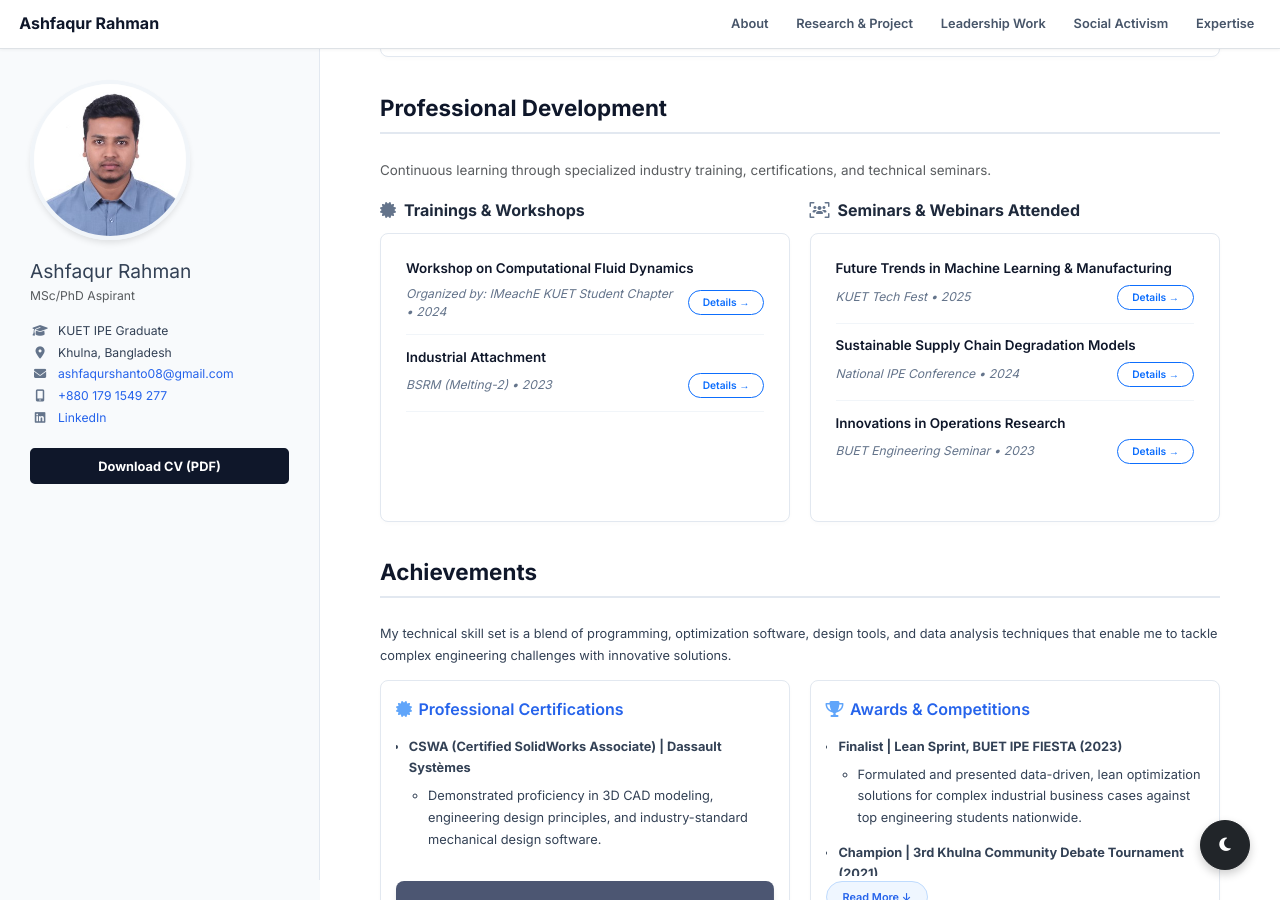
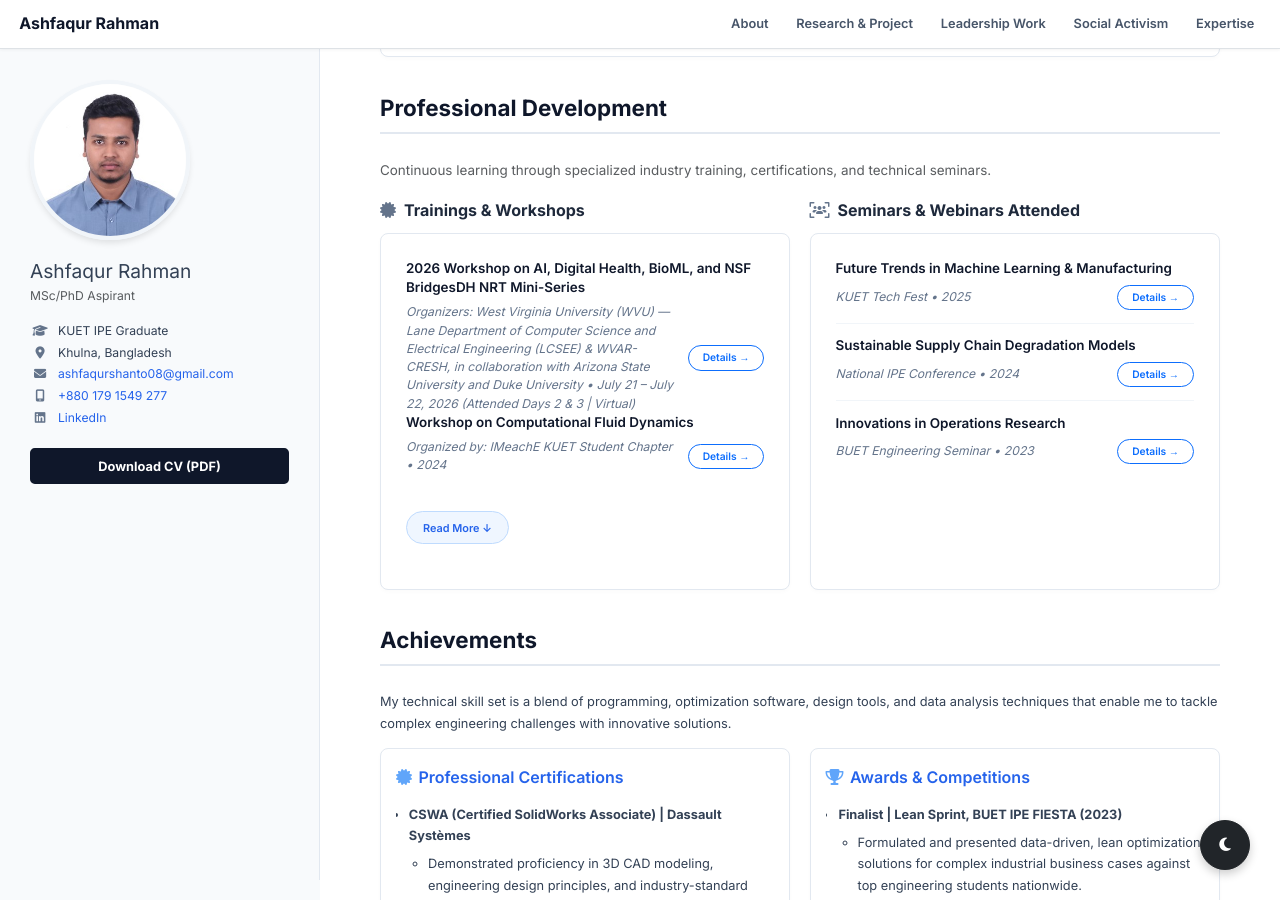
Before and after one commit to AshfaqurRahman99/AshfaqurRahman99.github.io, a Jekyll site: the page index.html, which Jekyll copies as it is, in a window 1280 px wide and 900 px high, scrolled down 2076 px. Built offline with Jekyll 4.4.1, drawn with Linux system fonts in a browser that asks for light colours; a style sheet for code colours, icons or effects is not loaded.

Commit message:
Update index.html

```diff
--- a/index.html
+++ b/index.html
@@ -926,7 +926,7 @@
                                     <div class="list-collapse w-100">
                                         <ul class="list-unstyled mb-0">
 
-                                           <!-- Training 3 (Change mb-0 to mb-3 and add border if you add more items later!) -->
+                                           <!-- Training 4 (Change mb-0 to mb-3 and add border if you add more items later!) -->
                                             <!-- <li class="mb-0">
                                                 <div
                                                     style="font-weight: 600; color: #0f172a; font-size: 1.05rem; line-height: 1.4;">
@@ -936,12 +936,30 @@
                                                     <div
                                                         style="font-size: 0.95rem; color: #64748b; font-style: italic; line-height: 1.5;">
                                                         Quality Control Academy &bull; 2023</div>
+                                                    <a href="development.html#training-4"
+                                                        class="btn btn-outline-primary btn-sm flex-shrink-0"
+                                                        style="font-size: 0.8rem; padding: 4px 14px; font-weight: 600; border-radius: 50px; white-space: nowrap;">Details
+                                                        &rarr;</a>
+                                                </div>
+                                            </li> -->
+
+                                            <!-- Training 3 (Change mb-0 to mb-3 and add border if you add more items later!) -->
+                                            <li class="mb-0">
+                                                <div
+                                                    style="font-weight: 600; color: #0f172a; font-size: 1.05rem; line-height: 1.4;">
+                                                    2026 Workshop on AI, Digital Health, BioML, and NSF BridgesDH NRT Mini-Series</div>
+                                                <div
+                                                    class="d-flex justify-content-between align-items-center mt-2 gap-3">
+                                                    <div
+                                                        style="font-size: 0.95rem; color: #64748b; font-style: italic; line-height: 1.5;">
+                                                        Organizers: West Virginia University (WVU) — Lane Department of Computer Science and Electrical Engineering (LCSEE) &
+                                                        WVAR-CRESH, in collaboration with Arizona State University and Duke University &bull; July 21 – July 22, 2026 (Attended Days 2 & 3 | Virtual)</div>
                                                     <a href="development.html#training-3"
                                                         class="btn btn-outline-primary btn-sm flex-shrink-0"
                                                         style="font-size: 0.8rem; padding: 4px 14px; font-weight: 600; border-radius: 50px; white-space: nowrap;">Details
                                                         &rarr;</a>
                                                 </div>
-                                            </li> -->
+                                            </li>
 
                                             <!-- Training 2 -->
                                             <li class="mb-3 pb-3" style="border-bottom: 1px solid #f1f5f9;">
```
